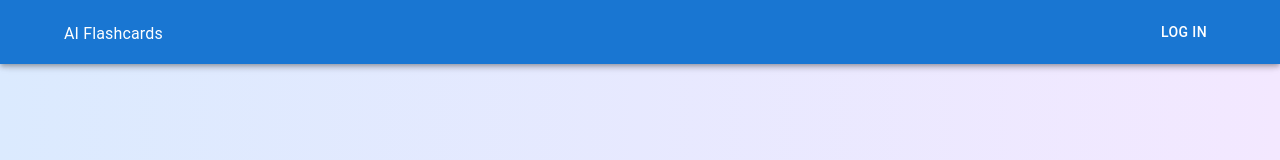
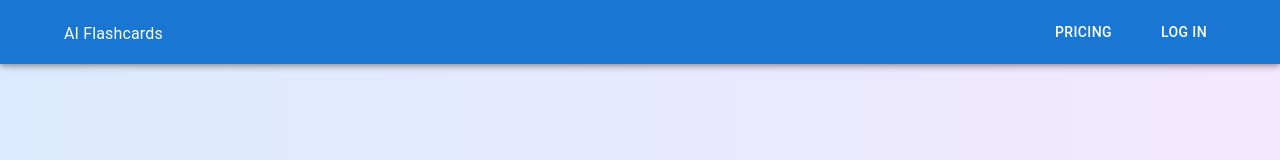
Before and after one commit to smile101603/ai-flashcards, a Next.js app: page / in a window 1280 px wide. Shown: the top 160 px of the page. Built offline with nearby package versions, Linux system fonts and the light colour scheme.

Commit message:
added pricing to header

```diff
--- a/components/ui/header.jsx
+++ b/components/ui/header.jsx
@@ -17,9 +17,24 @@ const Header = () => {
               </Typography>
             </Link>
           </Typography>
-          <Button color="inherit" component={Link} href="/login" sx={{ color: 'inherit', textDecoration: 'none' }}>
-            Log In
-          </Button>
+          <div>
+            <Button
+              color="inherit"
+              component={Link}
+              href="/pricing"
+              sx={{ color: 'inherit', textDecoration: 'none', mx: 4 }}
+            >
+              Pricing
+            </Button>
+            <Button
+              color="inherit"
+              component={Link}
+              href="/login"
+              sx={{ color: 'inherit', textDecoration: 'none' }}
+            >
+              Log In
+            </Button>
+          </div>
         </Container>
       </Toolbar>
     </AppBar>
```
